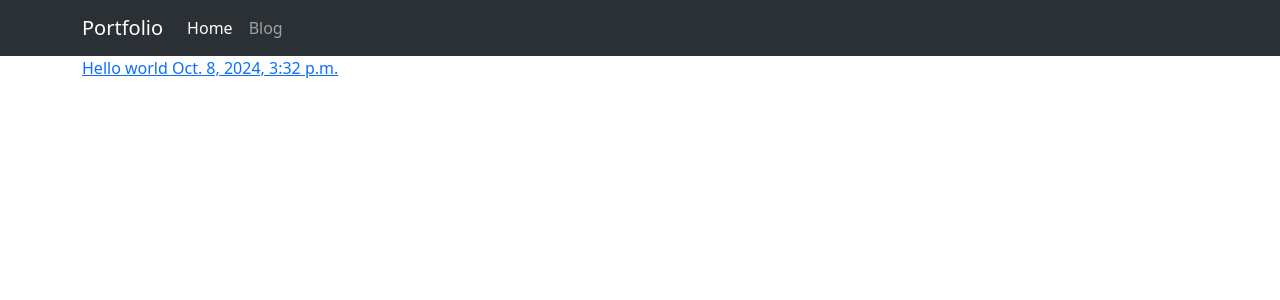
After one commit to FilipeOrfao/django_and_docker, a Django app: page /blog/ in a window 1280 px wide. The commit adds this page. Shown: the top 300 px of the page. Run offline with Django 5.2, Linux system fonts and the light colour scheme; data comes from the database, SQL or seed files in the repository.

Commit message:
add clog post detail page

```diff
--- a/portfolio/blog/models.py
+++ b/portfolio/blog/models.py
@@ -17,7 +17,7 @@ class Post(models.Model):
     body = models.TextField()
     created_on = models.DateTimeField(auto_now_add=True)
     last_modified = models.DateTimeField(auto_now=True)
-    category = models.ManyToManyField("Category", related_name="posts")
+    categories = models.ManyToManyField("Category", related_name="posts")
 
     def __str__(self):
         return self.title
--- /dev/null
+++ b/portfolio/blog/templates/blog/index.html
@@ -0,0 +1,5 @@
+{% extends "projects/base.html" %} {% block content %} {% for post in posts %}
+<a href="{% url 'blog:blog_detail' post.pk %}"
+  ><p>{{ post.title }} {{ post.created_on }}</p></a
+>
+{% endfor %} {% endblock content %}
--- /dev/null
+++ b/portfolio/blog/urls.py
@@ -0,0 +1,10 @@
+from django.urls import path
+from blog import views
+
+app_name = "blog"
+
+urlpatterns = [
+    path("", views.blog_index, name="all_blogs"),
+    path("post/<int:pk>/", views.blog_detail, name="blog_detail"),
+    path("category/<str:category>", views.blog_category, name="blog_category"),
+]
--- a/portfolio/blog/views.py
+++ b/portfolio/blog/views.py
@@ -1,3 +1,28 @@
 from django.shortcuts import render
+from blog.models import Post, Comment
 
 # Create your views here.
+
+
+def blog_index(request):
+    posts = Post.objects.all().order_by("-created_on")
+    context = {"posts": posts}
+
+    return render(request, "blog/index.html", context)
+
+
+def blog_category(request, category):
+    posts = Post.objects.filter(categories__name__contains=category).order_by(
+        "-created_on"
+    )
+    context = {"category": category, "posts": posts}
+
+    return render(request, "blog/category.html", context)
+
+
+def blog_detail(request, pk):
+    post = Post.objects.get(pk=pk)
+    print(post.categories)
+    comments = Comment.objects.filter(post=post)
+    context = {"post": post, "comments": comments}
+    return render(request, "blog/detail.html", context)
--- a/portfolio/portfolio/urls.py
+++ b/portfolio/portfolio/urls.py
@@ -21,4 +21,5 @@ from django.urls import path, include
 urlpatterns = [
     path("admin/", admin.site.urls),
     path("projects/", include("projects.urls")),
+    path("blog/", include("blog.urls")),
 ]
--- a/portfolio/projects/templates/projects/base.html
+++ b/portfolio/projects/templates/projects/base.html
@@ -42,7 +42,7 @@
               >
             </li>
             <li class="nav-item">
-              <a class="nav-link" href="#">Blog</a>
+              <a class="nav-link" href="{% url 'blog:all_blogs' %}">Blog</a>
             </li>
           </ul>
         </div>
```
Also changed, not shown: portfolio/blog/templates/blog/detail.html (added, +27 -0 lines), portfolio/blog/migrations/0002_alter_category_options_and_more.py (added), portfolio/blog/templates/blog/category.html (added), portfolio/db.sqlite3.
